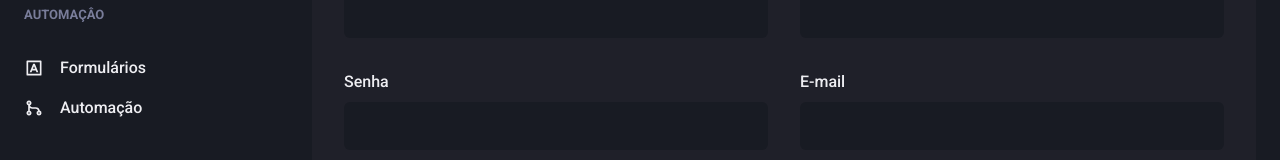
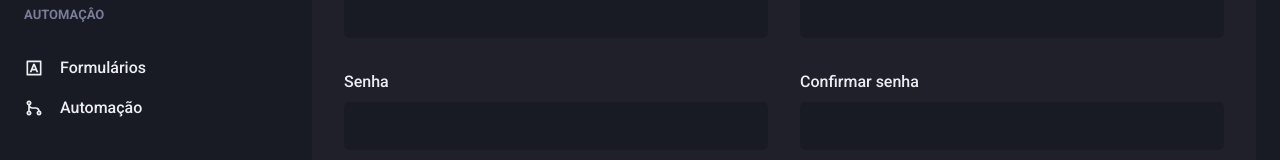
Before and after one commit to igorjosiel/Dashboard_Next, a Next.js app: page /users/create in a window 1280 px wide. Shown: the part 279-439 px from the top of the page. Built offline with nearby package versions, Linux system fonts and the light colour scheme.

Commit message:
fix: ajustando campo de confirmar senha.

```diff
--- a/src/pages/users/create.tsx
+++ b/src/pages/users/create.tsx
@@ -90,8 +90,8 @@ export default function CreateUser() {
               />
               <Input
                 name="password_confirmation"
-                type="email"
-                label="E-mail"
+                type="password"
+                label="Confirmar senha"
                 error={formState.errors.password_confirmation}
                 {...register('password_confirmation')}
               />
```
